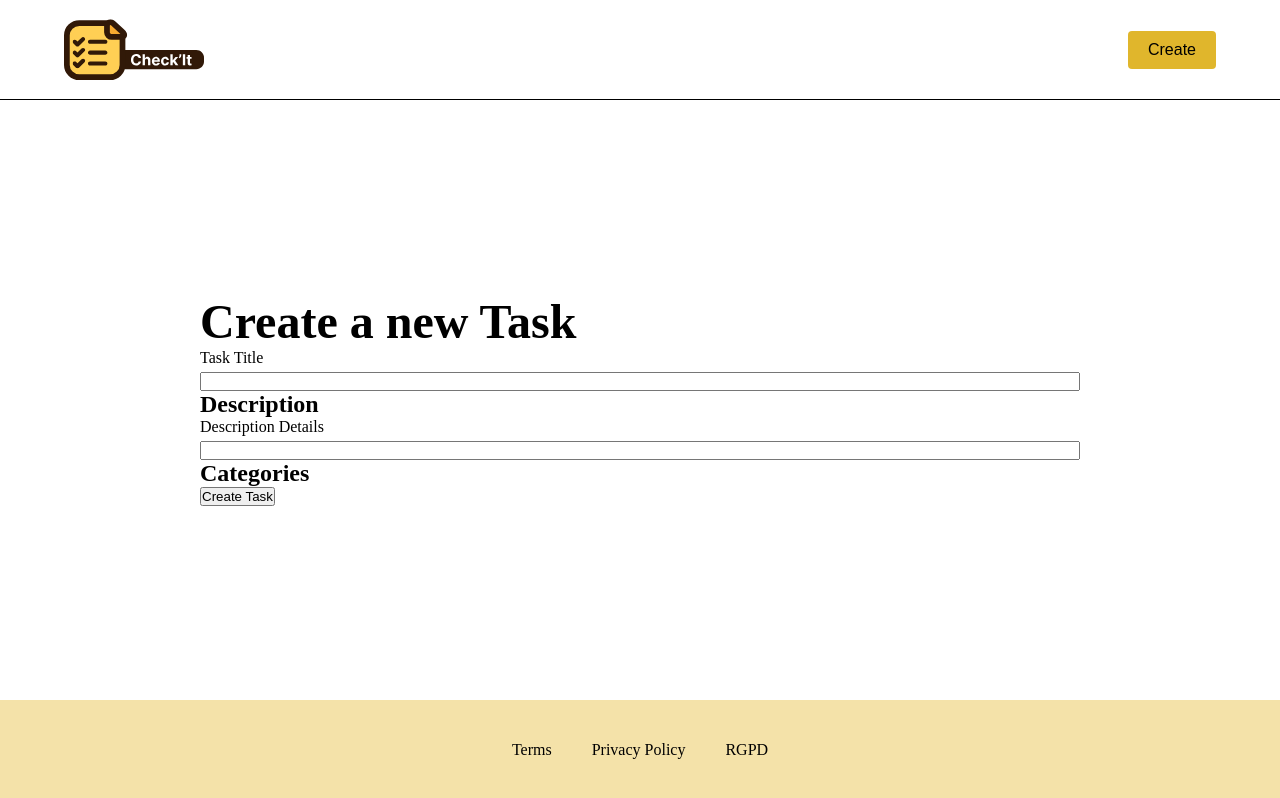
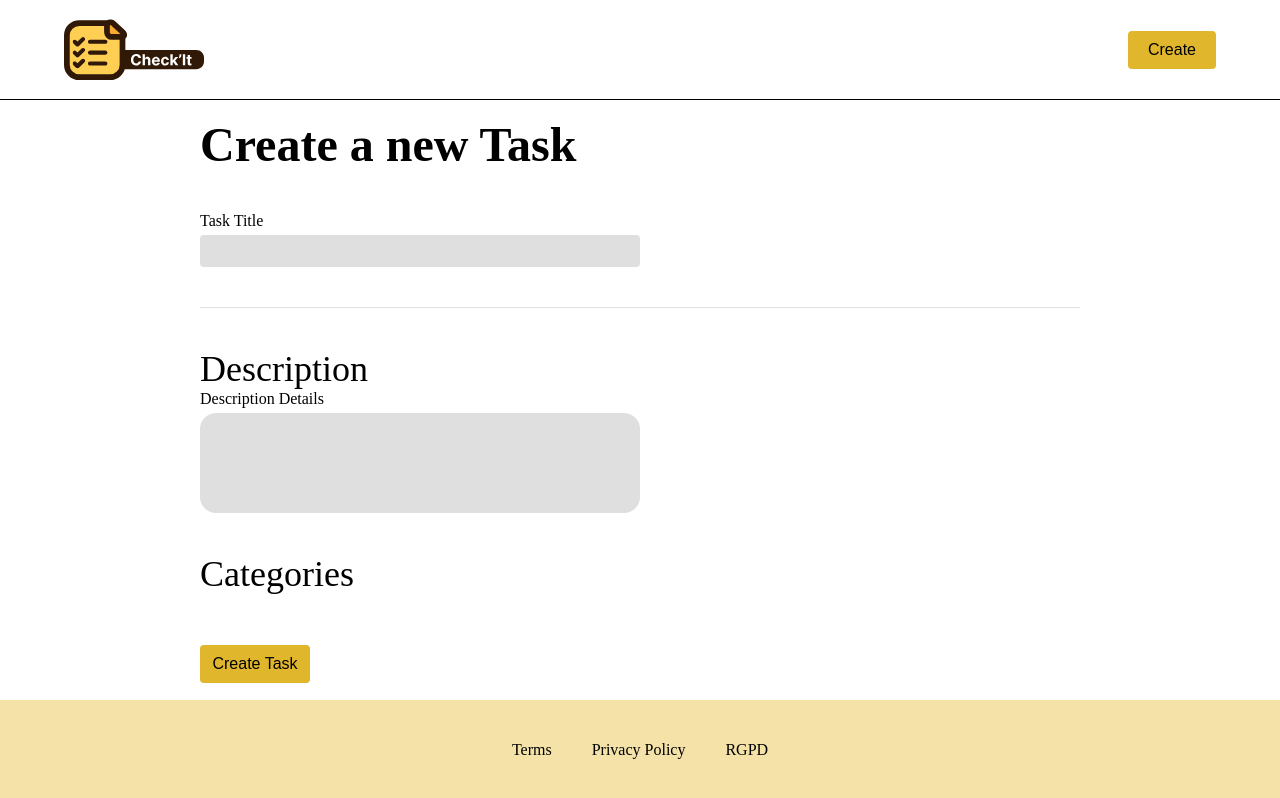
Before and after one commit to matpaaa/gestion-projet-v1, a React (Create React App) app: page /create-todo in a window 1280 px wide. Built offline with nearby package versions, Linux system fonts and the light colour scheme.

Commit message:
toDoFinish

```diff
--- a/src/css/categorieElement.css
+++ b/src/css/categorieElement.css
@@ -5,7 +5,7 @@
     justify-content: center;
     padding: 10px 20px;
     background-color: #DFDFDF;
-    border-radius: 16%;
+    border-radius: 16px;
 }
 
 .categories {
@@ -25,13 +25,68 @@ h1 {
     font-weight: 700;
 }
 
+.input-section {
+    display: flex;
+    flex-direction: column;
+    gap: 10px;
+}
+
 .input {
     display: flex;
     flex-direction: column;
     gap: 5px;
+}
 
+.input-description {
+    border: none;
+    background-color: #DFDFDF;
+    height: 100px;
+    vertical-align: top;
+    overflow-wrap: break-word;
+    width: 50%;
+    border-radius: 16px;
+}
+
+.input-title {
+    border: none;
+    background-color: #DFDFDF;
+    width: 50%;
+    height: 32px;
+    border-radius: 4px;
 }
 
 p {
     font-size: 16px;
 }
+
+h2 {
+    font-size: 36px;
+    font-weight: 300;
+}
+
+.create-button {
+    border-radius: 4px;
+    border: none;
+    padding: 10px 10px;
+    background-color: #E0B62C;
+    font-size: 16px;
+    font-weight: 500;
+    width: 110px;
+
+}
+
+.create-button:hover {
+    background-color: #F4E3AA;
+    cursor:pointer
+}
+
+.page {
+    display: flex;
+    flex-direction: column;
+    gap: 40px
+}
+
+.separator {
+    height: 1px;
+    background-color: #DFDFDF;
+}
--- a/src/pages/CreateTodo.jsx
+++ b/src/pages/CreateTodo.jsx
@@ -37,24 +37,28 @@ export default function CreateTodo() {
 
     return (
         <section>
+            <div className="page">
+
                 <h1>Create a new Task</h1>
 
                 <div className='input'>
                     <p>Task Title</p>
-                <input value={title} onChange={(e) => setTitle(e.target.value)}/>
+                    <input value={title} onChange={(e) => setTitle(e.target.value)} className="input-title"/>
                 </div>
 
-            <div></div>
+                <div className="separator"></div>
 
                 <div>
                     <h2>Description</h2>
-                <div className='input'>
+                    <div className='input-section'>
+                        <div className="input">
                             <p >Description Details</p>
-                    <input value={description} onChange={(e) => setDescription(e.target.value)}/>
+                            <input value={description} onChange={(e) => setDescription(e.target.value)} className="input-description"/>
+                        </div>
                     </div>
                 </div>
 
-            <div>
+                <div className="input-section">
                     <h2>Categories</h2>
                     <div className="categories">
                         {
@@ -65,9 +69,10 @@ export default function CreateTodo() {
                     </div>
                 </div>
 
-            <button onClick={createTodo}>Create Task</button>
+                <button onClick={createTodo} className="create-button">Create Task</button>
 
 
+            </div>
         </section>
     )
 }
```
Lines whose indentation alone changed are shown as unchanged.
